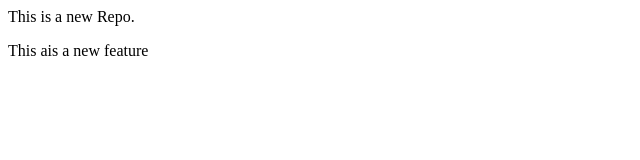
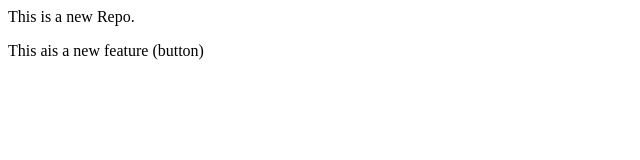
Before and after one commit to PashaNadeem/localrepo, a plain HTML site: page index.html in a window 1280 px wide. Shown: the full height of the page, 0-640 px from the left. Drawn offline with Linux system fonts and the light colour scheme.

Commit message:
Add button

```diff
--- a/index.html
+++ b/index.html
@@ -1,2 +1,2 @@
 <p>This is a new Repo.</p>
-<p>This ais a new feature</p>
+<p>This ais a new feature (button)</p>
```
